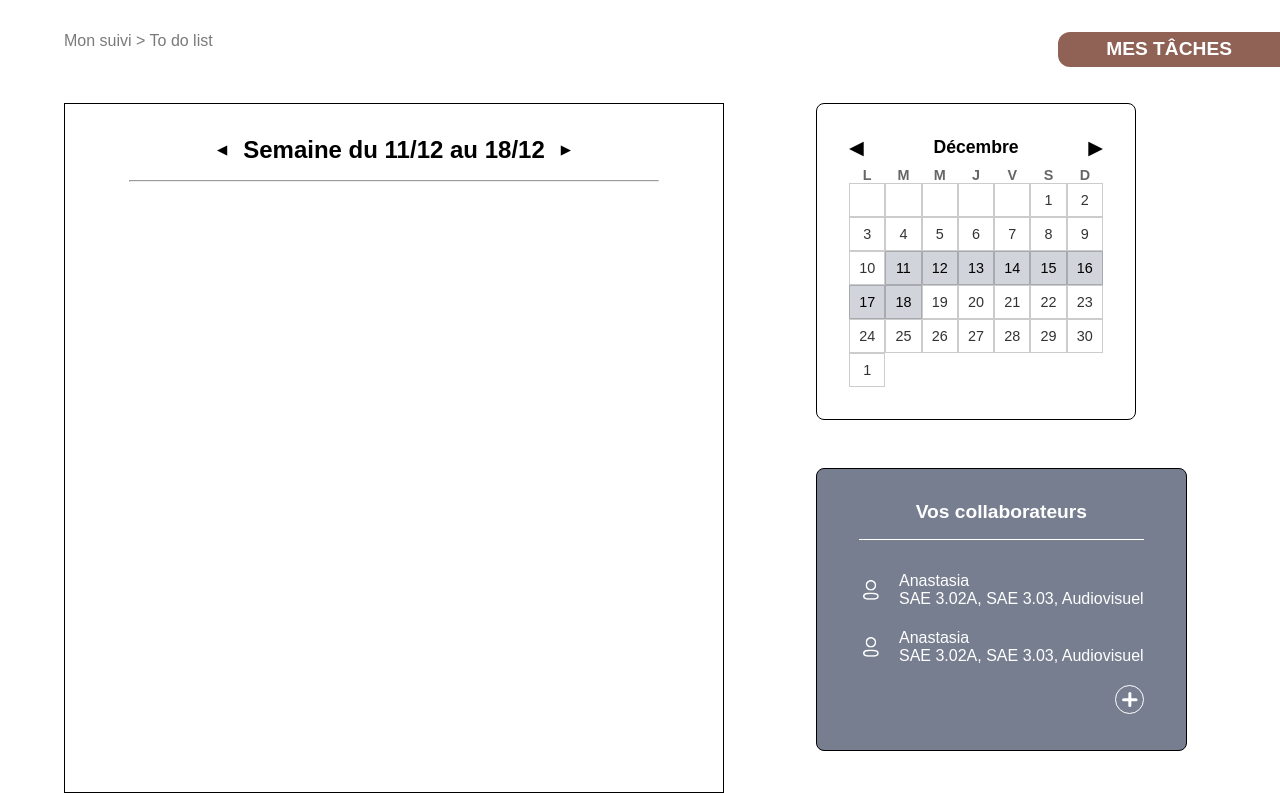
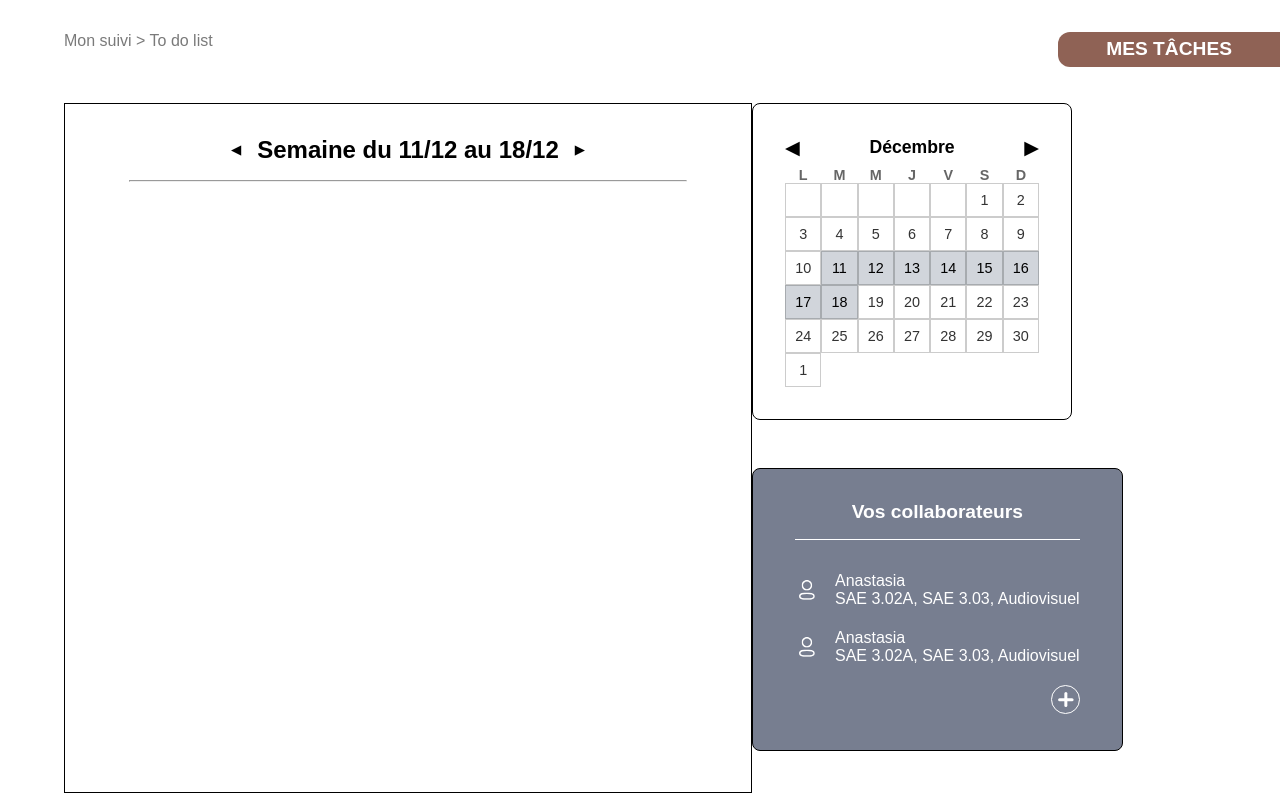
Before and after one commit to BomberQLF/ENT, a PHP site: template Vue/todoList.php in a window 1280 px wide. Shown: the part 70-863 px from the top of the page. Run offline with PHP 8.4, Linux system fonts and the light colour scheme; the template is opened without the code that fills it, so the values that code supplies are empty; the visitor is signed in with stand-in values (Sample User, id 1).

Commit message:
Update todoList.css

```diff
--- a/Style/todoList.css
+++ b/Style/todoList.css
@@ -34,7 +34,7 @@
   padding: 2rem 4rem;
   border: 1px solid #000000;
   margin: 20px 0 0 4rem;
-  width: 660px;
+  width: 751px;
   height: 690px;
 }
 .todolist-header {
@@ -52,7 +52,7 @@
   width: 320px;
   background-color: white;
   border-radius: 8px;
-  margin: 20px 9rem 0 0;
+  margin: 20px 13rem 0 0;
   padding: 32px;
   border: 1px solid black;
   height: fit-content;
```
